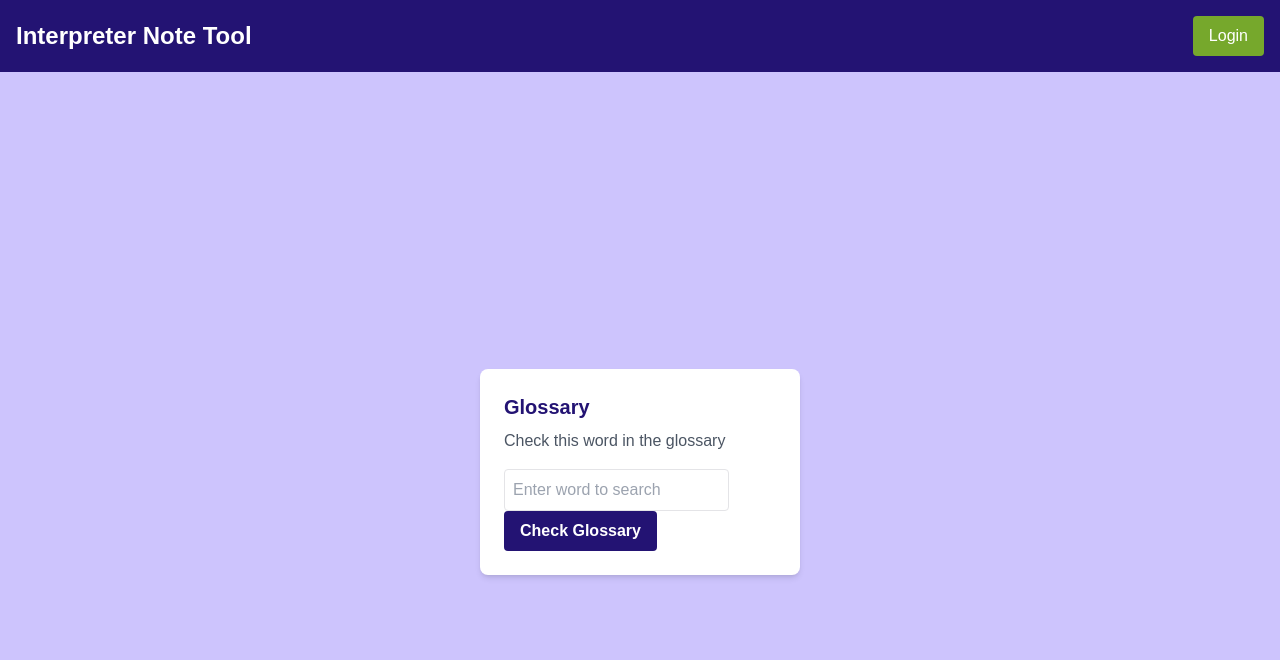
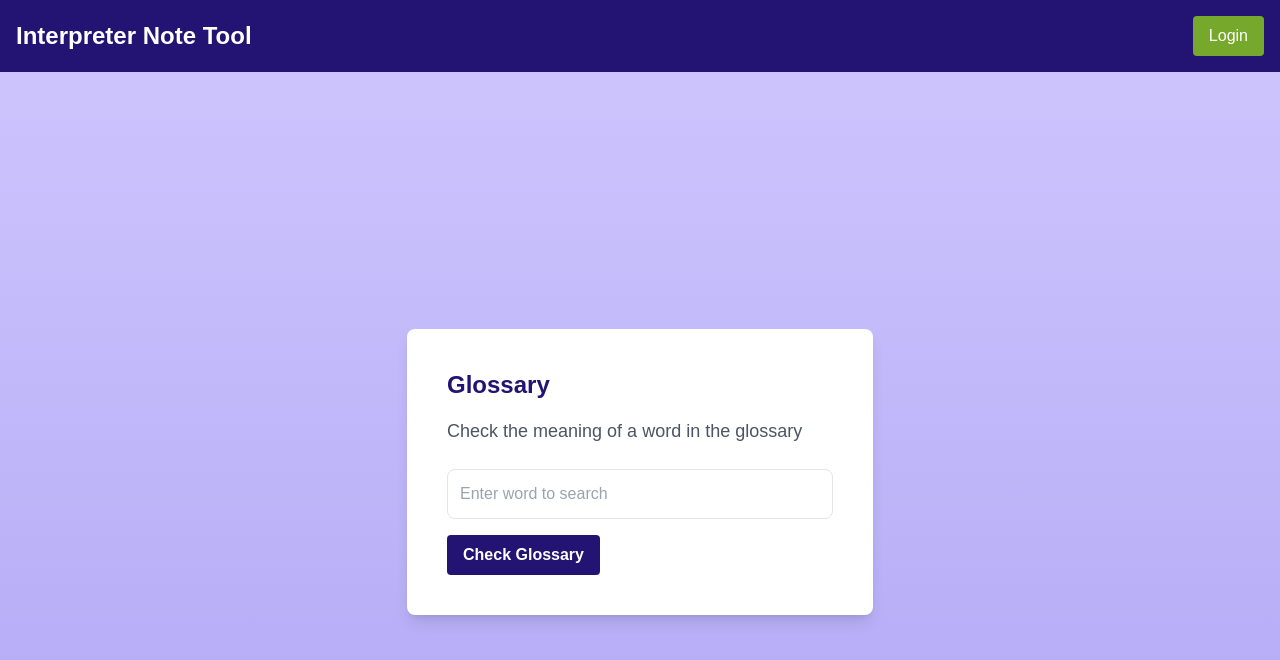
Before and after one commit to GeraBadua/interpreter-note-tool, a Next.js app: page /glossaryBox in a window 1280 px wide. Shown: the top 660 px of the page. Built offline with nearby package versions, Linux system fonts and the light colour scheme.

Commit message:
fixfeature/glossaryBox/AlexisMedina

```diff
--- a/src/app/glossaryBox/page.jsx
+++ b/src/app/glossaryBox/page.jsx
@@ -1,26 +1,25 @@
-'use client'; // This file is a client-side component
+'use client';
+
 import React, { useState } from 'react';
-import { Button } from '../components/button'; // Corrected import path
+import { Button } from '../components/button';
 
 export default function GlossaryBox() {
-  const [inputWord, setInputWord] = useState(''); // To capture the input word
-  const [glossaryData, setGlossaryData] = useState(null); // To store the fetched glossary data
-  const [errorMessage, setErrorMessage] = useState(''); // To handle errors if the API fails
+  const [inputWord, setInputWord] = useState('');
+  const [glossaryData, setGlossaryData] = useState(null);
+  const [errorMessage, setErrorMessage] = useState('');
 
-  // Function to handle input change
   const handleInputChange = (e) => {
     setInputWord(e.target.value);
   };
 
-  // Function to handle API call to fetch glossary data
   const fetchGlossaryData = async () => {
     try {
-      const response = await fetch(`https://api.glossary.com/lookup?word=${inputWord}`); // Replace with the actual API URL
+      const response = await fetch(`https://api.glossary.com/lookup?word=${inputWord}`);
       const data = await response.json();
 
       if (response.ok) {
-        setGlossaryData(data); // Set fetched glossary data
-        setErrorMessage(''); // Clear any error messages
+        setGlossaryData(data);
+        setErrorMessage('');
       } else {
         setErrorMessage('Failed to fetch glossary data');
       }
@@ -30,29 +29,31 @@ export default function GlossaryBox() {
   };
 
   return (
-    <div className="min-h-screen bg-[#cdc4fd] flex items-center justify-center"> {/* Flexbox to center the content */}
-      <main className="container mx-60 px-50 py-6">
-        <section className="grid md:grid-cols-1 gap-16">
-          <FeatureCard title="Glossary" description="Check this word in the glossary">
+    <div className="min-h-screen bg-gradient-to-b from-[#cdc4fd] to-[#b0a6f5] flex items-center justify-center">
+      <main className="container mx-auto px-8 py-12">
+        <section className="grid md:grid-cols-1 gap-10">
+          <FeatureCard title="Glossary" description="Check the meaning of a word in the glossary">
             <input
               type="text"
               value={inputWord}
               onChange={handleInputChange}
               placeholder="Enter word to search"
-              className="p-2 border rounded"
+              className="p-3 border rounded-lg w-full mb-4 focus:outline-none focus:ring-2 focus:ring-[#231373] transition duration-200 ease-in-out"
             />
-            <Button onClick={fetchGlossaryData}>
+            <Button
+              onClick={fetchGlossaryData}
+              className="bg-[#231373] text-white w-full py-2 rounded-lg hover:bg-[#1c125c] transition duration-300 ease-in-out">
               Check Glossary
             </Button>
 
             {/* Display the fetched glossary data or error message */}
             {glossaryData && (
-              <pre className="mt-4 bg-gray-200 p-4 rounded-lg">
+              <pre className="mt-6 bg-gray-100 p-4 rounded-lg overflow-x-auto max-h-60 text-sm text-[#231373]">
                 {JSON.stringify(glossaryData, null, 2)}
               </pre>
             )}
             {errorMessage && (
-              <p className="text-red-500 mt-2">{errorMessage}</p>
+              <p className="text-red-500 mt-4 text-center font-semibold">{errorMessage}</p>
             )}
           </FeatureCard>
         </section>
@@ -63,9 +64,9 @@ export default function GlossaryBox() {
 
 // FeatureCard component to render each card
 const FeatureCard = ({ title, description, children }) => (
-  <div className="bg-white p-6 rounded-lg shadow-md max-w-full mx-60"> {/* Max-width and centered card */}
-    <h3 className="text-xl font-semibold text-[#231373] mb-2">{title}</h3>
-    <p className="text-gray-600 mb-4">{description}</p>
+  <div className="bg-white p-10 rounded-lg shadow-lg max-w-3xl mx-auto transition duration-300 ease-in-out transform hover:scale-105">
+    <h3 className="text-2xl font-semibold text-[#231373] mb-4">{title}</h3>
+    <p className="text-gray-600 mb-6 text-lg">{description}</p>
     {children}
   </div>
 );
```
